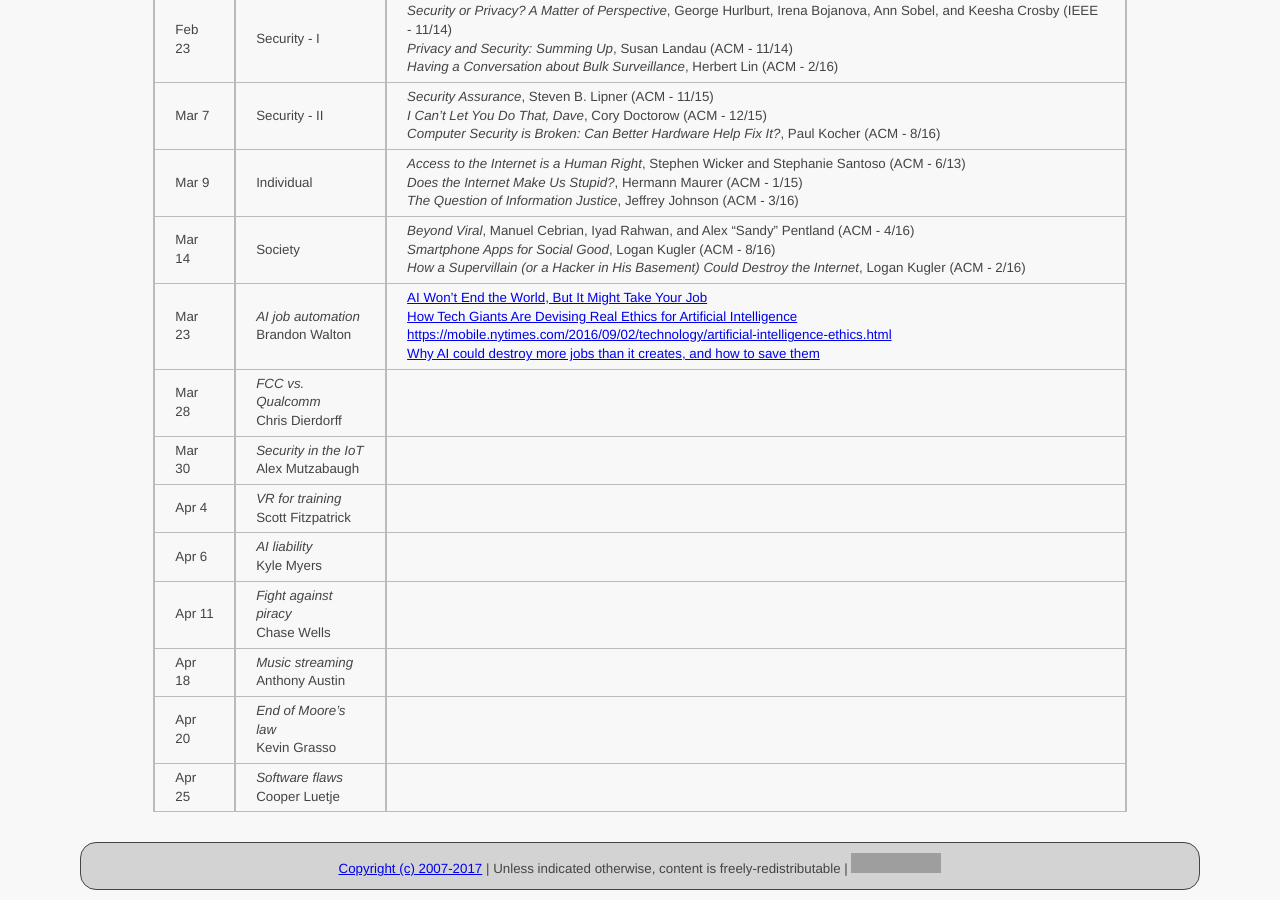
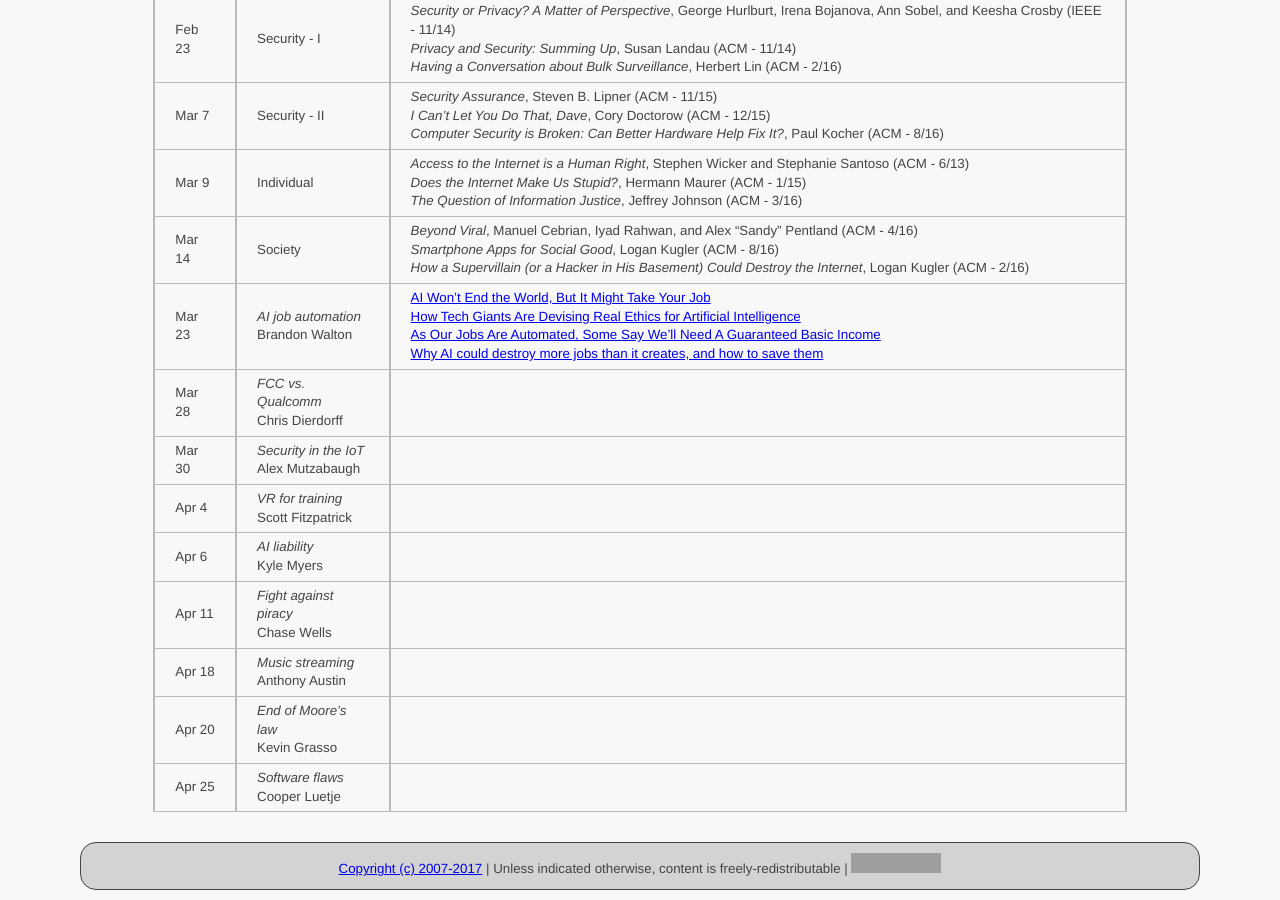
Before and after one commit to ycpcs/cs456-spring2017, a Jekyll site: the page built from schedule/index.md, in a window 1280 px wide and 900 px high, scrolled down 733 px. Built offline with Jekyll 4.4.1, drawn with Linux system fonts in a browser that asks for light colours; grey boxes are pictures that could not be loaded.

Commit message:
fix article
fix article

```diff
--- a/schedule/index.md
+++ b/schedule/index.md
@@ -25,7 +25,7 @@ All reading materials can be accessed via [Schmidt Library](http://library.ycp.e
 > Mar 7   | Security - II   | *Security Assurance*, Steven B. Lipner (ACM - 11/15) <br /> *I Can't Let You Do That, Dave*, Cory Doctorow (ACM - 12/15) <br /> *Computer Security is Broken: Can Better Hardware Help Fix It?*, Paul Kocher (ACM - 8/16)|
 > Mar 9   | Individual      | *Access to the Internet is a Human Right*, Stephen Wicker and Stephanie Santoso (ACM - 6/13) <br /> *Does the Internet Make Us Stupid?*, Hermann Maurer (ACM - 1/15)  <br /> *The Question of Information Justice*, Jeffrey Johnson (ACM - 3/16) |
 > Mar 14  | Society         | *Beyond Viral*, Manuel Cebrian, Iyad Rahwan, and Alex "Sandy" Pentland (ACM - 4/16) <br /> *Smartphone Apps for Social Good*, Logan Kugler (ACM - 8/16)  <br /> *How a Supervillain (or a Hacker in His Basement) Could Destroy the Internet*, Logan Kugler (ACM - 2/16) |
-> Mar 23   | *AI job automation* <br /> Brandon Walton | [AI Won’t End the World, But It Might Take Your Job](https://www.wired.com/2015/02/ai-wont-end-world-might-take-job/) <br /> [How Tech Giants Are Devising Real Ethics for Artificial Intelligence](https://mobile.nytimes.com/2016/09/02/technology/artificial-intelligence-ethics.html) <br /> [https://mobile.nytimes.com/2016/09/02/technology/artificial-intelligence-ethics.html](http://www.npr.org/2016/09/24/495186758/as-our-jobs-are-automated-some-say-well-need-a-guaranteed-basic-income) <br /> [Why AI could destroy more jobs than it creates, and how to save them](http://www.techrepublic.com/article/ai-is-destroying-more-jobs-than-it-creates-what-it-means-and-how-we-can-stop-it/)|
+> Mar 23   | *AI job automation* <br /> Brandon Walton | [AI Won’t End the World, But It Might Take Your Job](https://www.wired.com/2015/02/ai-wont-end-world-might-take-job/) <br /> [How Tech Giants Are Devising Real Ethics for Artificial Intelligence](https://mobile.nytimes.com/2016/09/02/technology/artificial-intelligence-ethics.html) <br /> [As Our Jobs Are Automated, Some Say We'll Need A Guaranteed Basic Income](http://www.npr.org/2016/09/24/495186758/as-our-jobs-are-automated-some-say-well-need-a-guaranteed-basic-income) <br /> [Why AI could destroy more jobs than it creates, and how to save them](http://www.techrepublic.com/article/ai-is-destroying-more-jobs-than-it-creates-what-it-means-and-how-we-can-stop-it/)|
 > Mar 28   | *FCC vs. Qualcomm* <br /> Chris Dierdorff | |
 > Mar 30   | *Security in the IoT* <br /> Alex Mutzabaugh | |
 > Apr 4    | *VR for training* <br /> Scott Fitzpatrick | |
```
